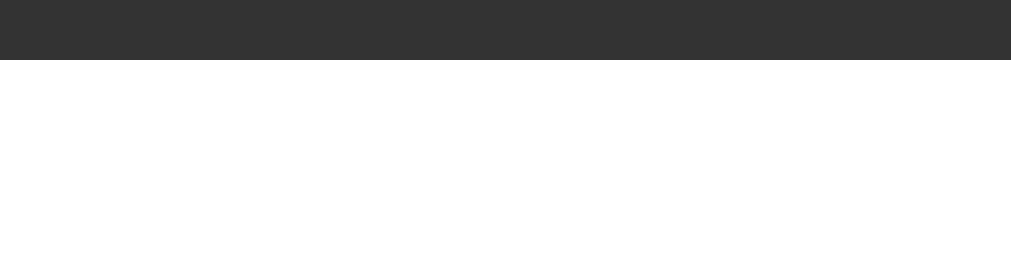
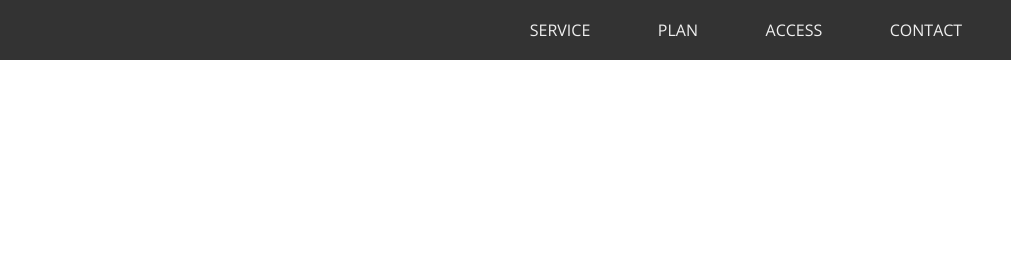
Before and after one commit to tarosjk3/202510_HTMLCSS_textbook, a plain HTML site: page lesson7/index.html in a window 1280 px wide. Shown: the top 280 px of the page, 269-1280 px from the left. Drawn offline with nearby package versions, Linux system fonts and the light colour scheme.

Commit message:
Refactor navigation and font link in index.html

```diff
--- a/lesson7/index.html
+++ b/lesson7/index.html
@@ -10,7 +10,9 @@
     <link rel="stylesheet" href="https://cdn.jsdelivr.net/npm/normalize.css@8.0.1/normalize.min.css">
     <link rel="preconnect" href="https://fonts.googleapis.com">
     <link rel="preconnect" href="https://fonts.gstatic.com" crossorigin>
-    <link href="https://fonts.googleapis.com/css2?family=Noto+Sans+JP:wght@100..900&family=Open+Sans:ital,wght@0,300..800;1,300..800&display=swap" rel="stylesheet">
+    <link
+        href="https://fonts.googleapis.com/css2?family=Noto+Sans+JP:wght@100..900&family=Open+Sans:ital,wght@0,300..800;1,300..800&display=swap"
+        rel="stylesheet">
     <link rel="stylesheet" href="css/style.css">
 </head>
 
@@ -27,9 +29,13 @@
                 <span></span><span></span><span></span>
             </label>
             <label for="nav-input" id="nav-input-close"></label>
-            <nav class="header-nav">
+            <nav class="header-navi">
                 <ul>
-
+                    <!-- li>a[href=#]{text} -->
+                    <li><a href="#service">Service</a></li>
+                    <li><a href="#plan">Plan</a></li>
+                    <li><a href="#access">Access</a></li>
+                    <li><a href="#contact">Contact</a></li>
                 </ul>
             </nav>
         </div>
```
